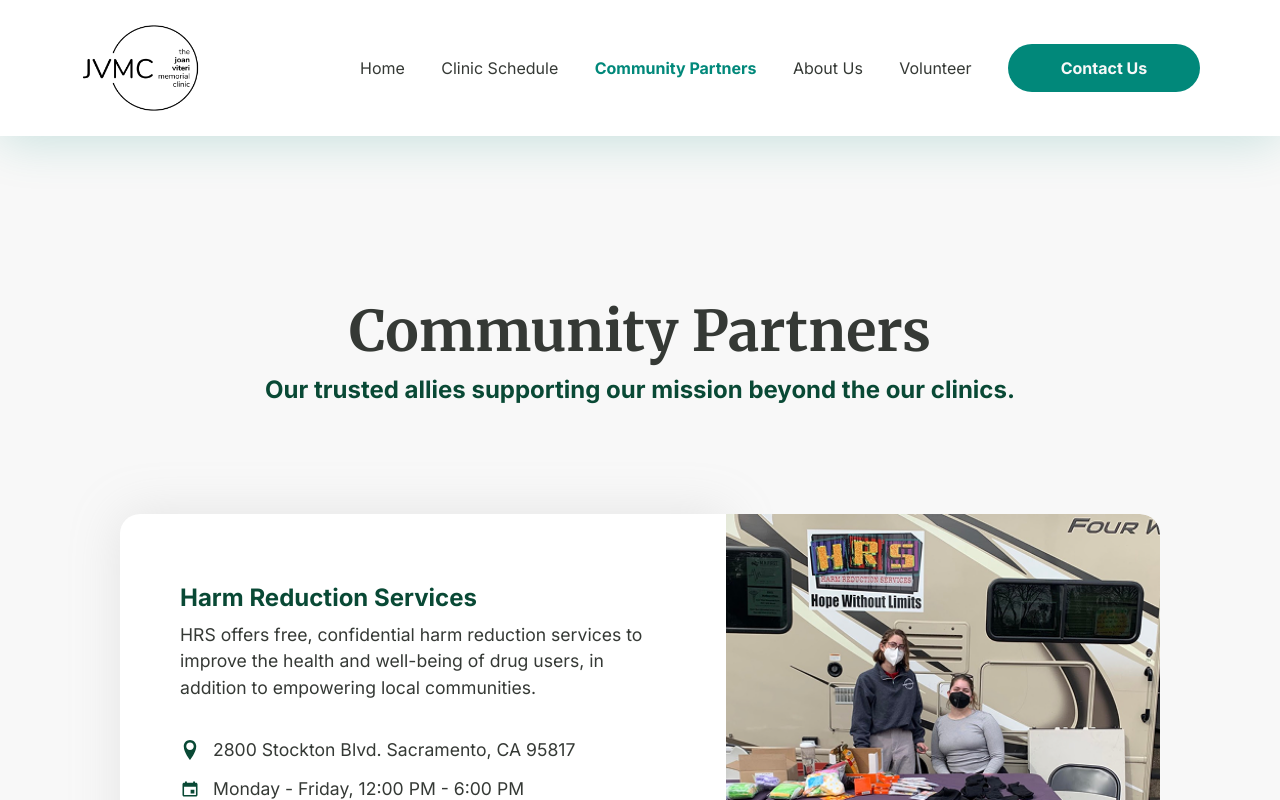
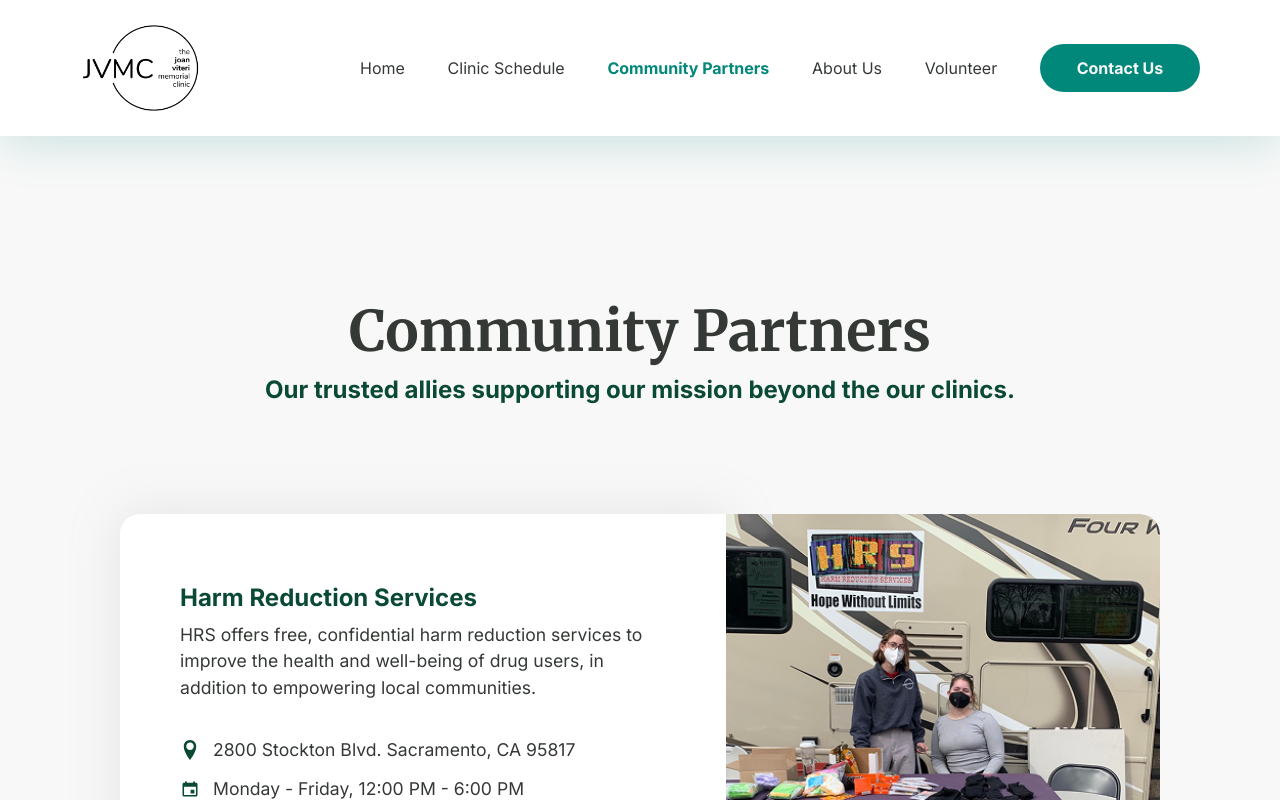
Before and after one commit to include-davis/jvmc, a Next.js app: page /community-partners in a window 1280 px wide. Shown: the top 800 px of the page. Built offline with nearby package versions, Linux system fonts and the light colour scheme.

Commit message:
fixed footer/header buttons

```diff
--- a/app/(pages)/_components/Footer/Footer.jsx
+++ b/app/(pages)/_components/Footer/Footer.jsx
@@ -47,7 +47,7 @@ export default function Footer() {
                   key={idx}
                   className={
                     isButton
-                      ? `${"btn"} ${styles.btn} ${isActive && styles.btnActive}`
+                      ? `${"btn"} ${styles.btnSize} ${isActive && styles.btnActive}`
                       : `${styles.navLink} ${isActive && styles.active}`
                   }
                 >
--- a/app/(pages)/_components/Footer/Footer.module.scss
+++ b/app/(pages)/_components/Footer/Footer.module.scss
@@ -117,11 +117,11 @@ $logo-width: calc(8px * 20);
   font-weight: var(--light);
 }
 
-.btn {
-  width: 10rem;
+.btnSize {
+  width: 10rem !important;
 }
 
 .btnActive {
   background: var(--rainbow-linear-gradient);
-  color: var(--dark-grey);
+  color: var(--dark-grey) !important;
 }
--- a/app/(pages)/_components/Header/Header.jsx
+++ b/app/(pages)/_components/Header/Header.jsx
@@ -22,7 +22,7 @@ export default function Header() {
                 href={href}
                 className={
                   isButton
-                    ? `${"btn"} ${styles.btn} ${isActive && styles.btnActive}`
+                    ? `${"btn"} ${styles.btnSize} ${isActive && styles.btnActive}`
                     : `${styles.headerItems} ${isActive && styles.active}`
                 }
               >
--- a/app/(pages)/_components/Header/Header.module.scss
+++ b/app/(pages)/_components/Header/Header.module.scss
@@ -54,11 +54,11 @@
   color: var(--teal);
 }
 
-.btn {
-  width: 10rem;
+.btnSize {
+  width: 10rem !important;
 }
 
 .btnActive {
   background: var(--rainbow-linear-gradient);
-  color: var(--dark-grey);
+  color: var(--dark-grey) !important;
 }
```
